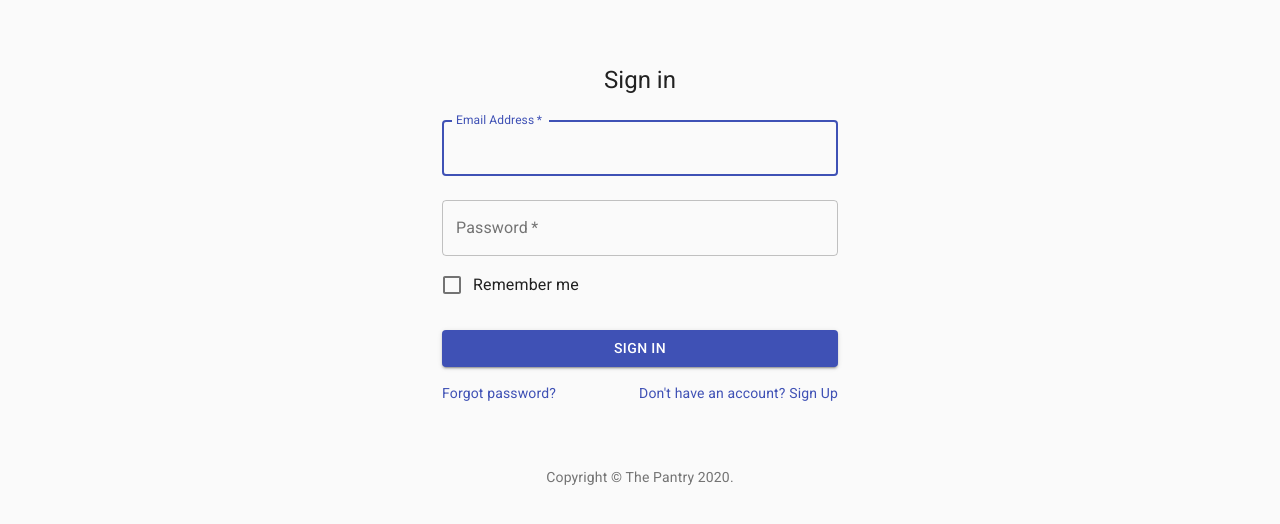
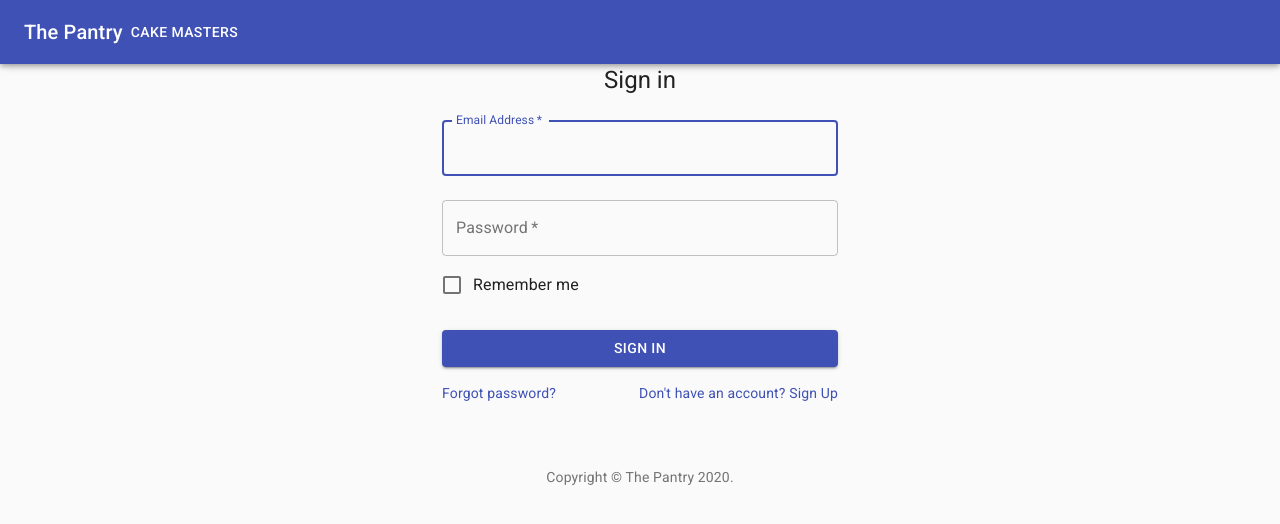
Before and after one commit to zhouyiartemiswang/the_pantry, a React (Create React App) app: page / in a window 1280 px wide. Shown: the top 524 px of the page. Built offline with nearby package versions, Linux system fonts and the light colour scheme.

Commit message:
added navbar

```diff
--- a/src/App.js
+++ b/src/App.js
@@ -1,9 +1,11 @@
 import React from 'react';
+import NavBar from './components/NavBar';
 import Login from './pages/Login';
 
 function App() {
     return (
         <div>
+            <NavBar />
             <Login />
         </div>
     );
--- a/src/components/Copyright/index.js
+++ b/src/components/Copyright/index.js
@@ -5,7 +5,7 @@ export default function Copyright() {
     return (
         <Typography variant="body2" color="textSecondary" align="center">
             {'Copyright © '}
-            <Link color="inherit" href="https://material-ui.com/">
+            <Link color="inherit" href="#">
                 The Pantry
             </Link>{' '}
             {new Date().getFullYear()}
--- /dev/null
+++ b/src/components/NavBar/index.js
@@ -0,0 +1,27 @@
+import React from 'react';
+import { AppBar, Toolbar, Typography, Button, Link } from '@material-ui/core';
+import './style.css';
+
+export default function NavBar() {
+
+    return (
+        <AppBar position="fixed">
+            <Toolbar>
+                <Typography variant="h6">
+                    The Pantry
+                </Typography>
+                <Button color="inherit">Cake Masters</Button>
+                <Button color="inherit">
+                    <Link>
+                        Login
+                    </Link>
+                </Button>
+                <Button color="inherit">
+                    <Link>
+                        <i class="material-icons">shopping_cart</i>
+                    </Link>
+                </Button>
+            </Toolbar>
+        </AppBar>
+    )
+}
```
Also changed, not shown: src/components/NavBar/style.css (added), src/pages/Dashboard/index.js (added), src/pages/Dashboard/style.css (added).
